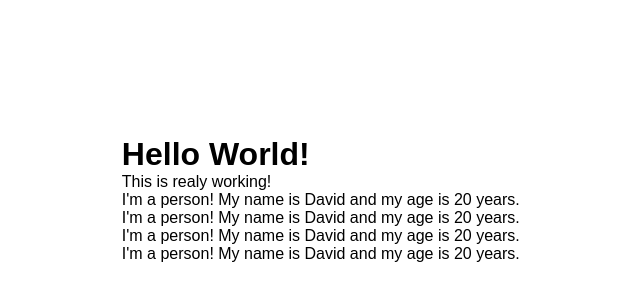
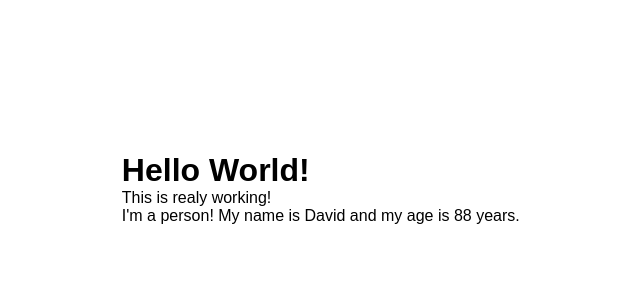
Before and after one commit to SottoMayor/ReactJs, a React (Create React App) app: page / in a window 1280 px wide. Shown: the part 66-366 px from the top of the page, without its empty margins (231-871 px from the left). Built offline with nearby package versions, Linux system fonts and the light colour scheme.

Commit message:
Working with dynamic content into JSX

```diff
--- a/src/App.js
+++ b/src/App.js
@@ -5,13 +5,9 @@ import Person from './Person/Person';
 class App extends Component {
   render() {
     return (
-      // In this form the code is much maintainable and reusable and configurable!! Amazing...
       <div className="App">
         <h1>Hello World!</h1>
         <p>This is realy working!</p>
-        <Person/>
-        <Person/>
-        <Person/>
         <Person/>
       </div>
     );
--- a/src/Person/Person.js
+++ b/src/Person/Person.js
@@ -2,8 +2,9 @@ import React from 'react';
 
 const person = () => {
 
+    // Dynamic content in JSX, we use '{expression}' into JSX.
     return(
-        <p>I'm a person! My name is David and my age is 20 years.</p>
+        <p>I'm a person! My name is David and my age is {Math.floor(Math.random() * 100)} years.</p>
     );
 
 };
```
